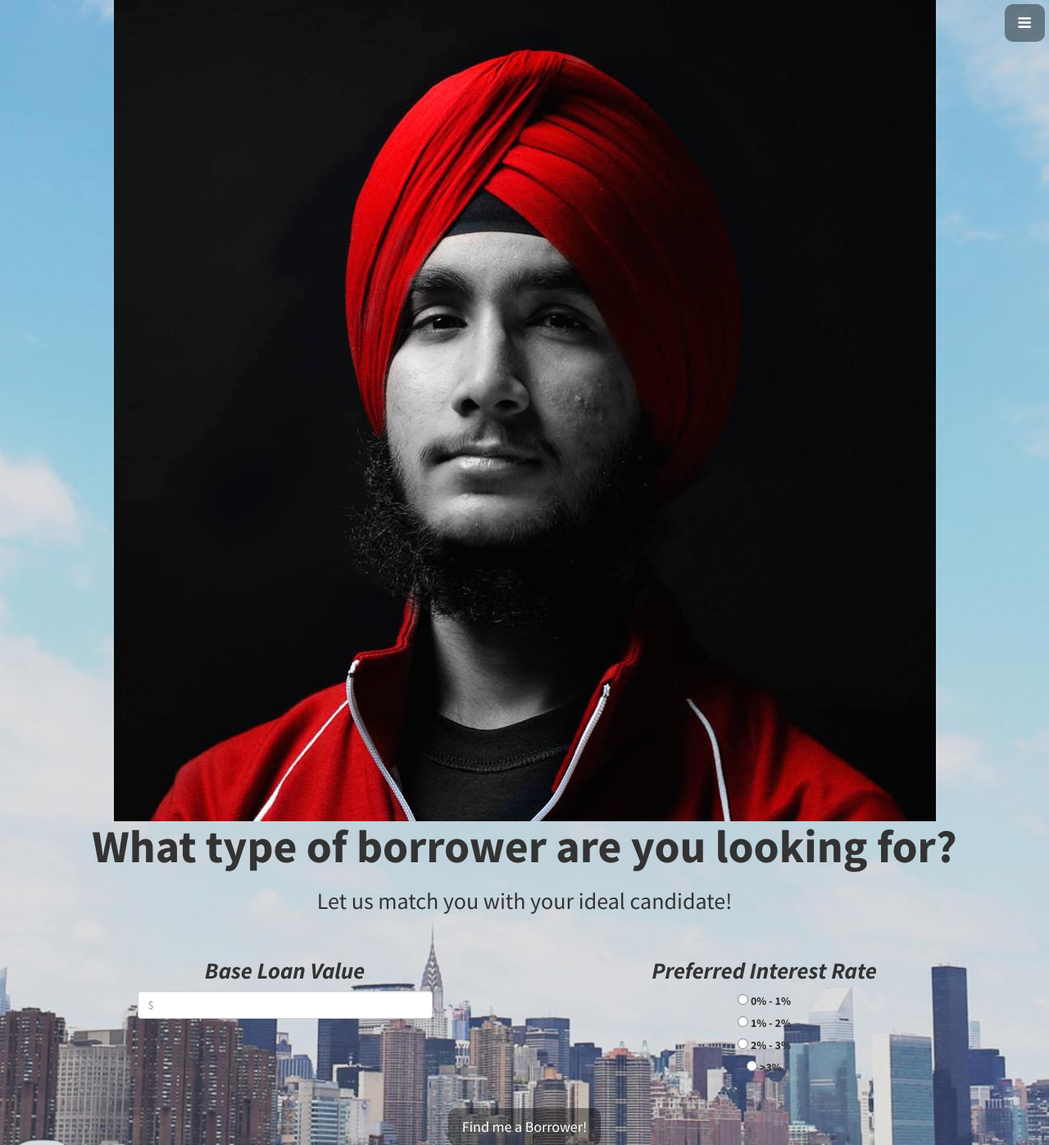
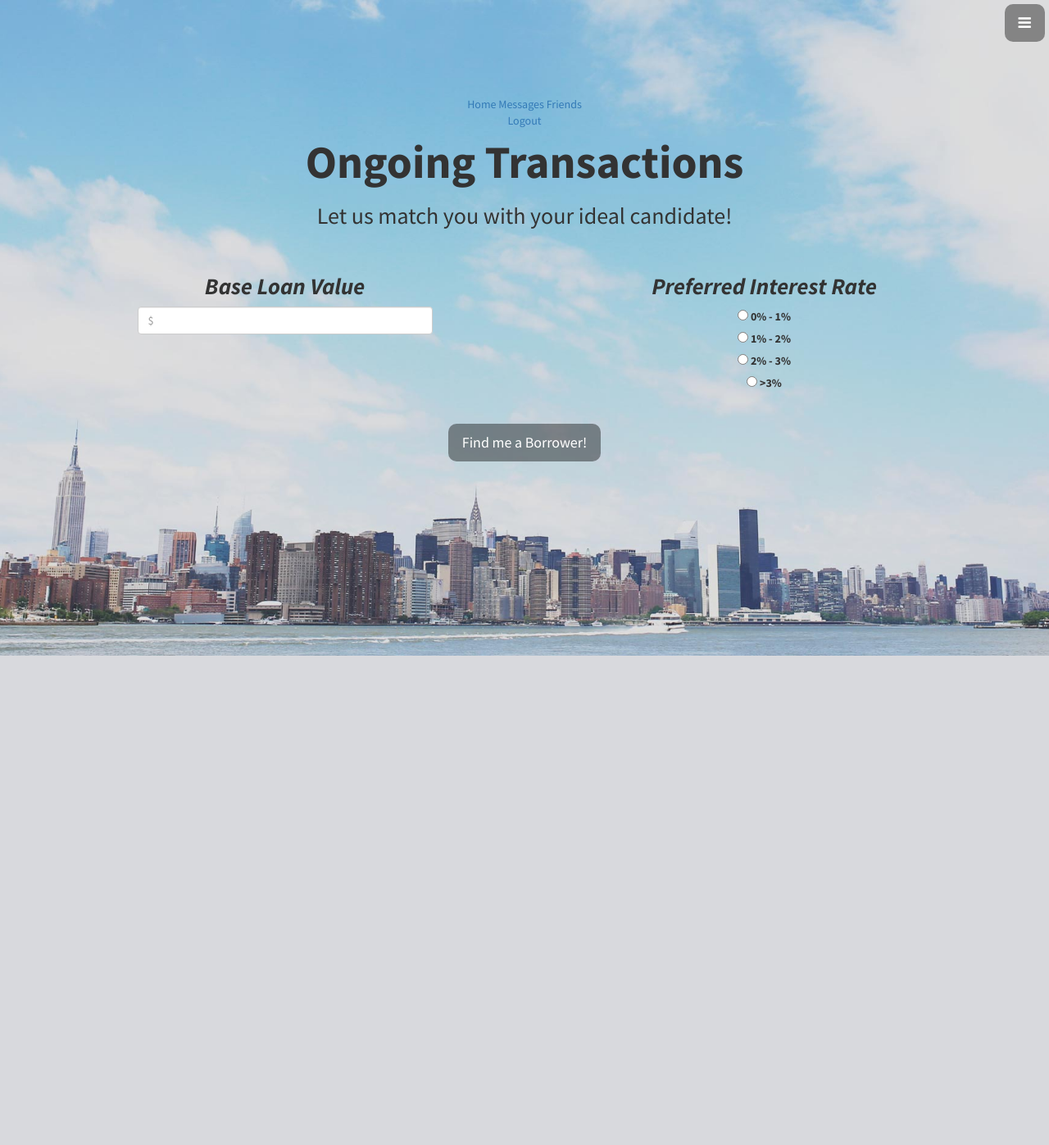
Before and after one commit to Shashank-Ojha/MakeBank, a Flask app: page /onTrans in a window 1280 px wide. Shown: the top 1397 px of the page at 82% size. After the commit the page ends 800 px from the top, so only its background shows below. Run offline with Flask 2, Linux system fonts and the light colour scheme; parts of the project's set-up code (start-up, migrations or seed data) failed here and were passed over; some libraries are stand-ins or nearby versions.

Commit message:
semantics

```diff
--- a/templates/index.html
+++ b/templates/index.html
@@ -85,7 +85,7 @@
                 <a href="/lend" onclick=$("#menu-close").click();>Give a Loan</a>
             </li>
             <li>
-                <a href="#about" onclick=$("#menu-close").click();>Ongoing Transactions</a>
+                <a href="/onTrans" onclick=$("#menu-close").click();>Ongoing Transactions</a>
             </li>
             <li>
                 <a href="#about" onclick=$("#menu-close").click();>Transaction History</a>
--- a/templates/onTrans.html
+++ b/templates/onTrans.html
@@ -110,9 +110,31 @@
 
 
             <div class="row" style="vertical-align:text-top;">
-                <img class="ui medium circular image" src="static/img/Dikky.jpg">
 
-                <h1 style="font-size:400%;">What type of borrower are you looking for?</h1>
+
+                <div class="ui secondary pointing menu">
+                      <a class="active item">
+                        Home
+                      </a>
+                      <a class="item">
+                        Messages
+                      </a>
+                      <a class="item">
+                        Friends
+                      </a>
+                      <div class="right menu">
+                        <a class="ui item">
+                          Logout
+                        </a>
+                      </div>
+                    </div>
+                    <div class="ui segment">
+                      <p></p>
+                    </div>
+
+
+
+                <h1 style="font-size:400%;">Ongoing Transactions</h1>
                 <h2 style="font-size:200%">Let us match you with your ideal candidate!</h2>
                 <br>
                 <br>
```
Also changed, not shown: 1 other file.
